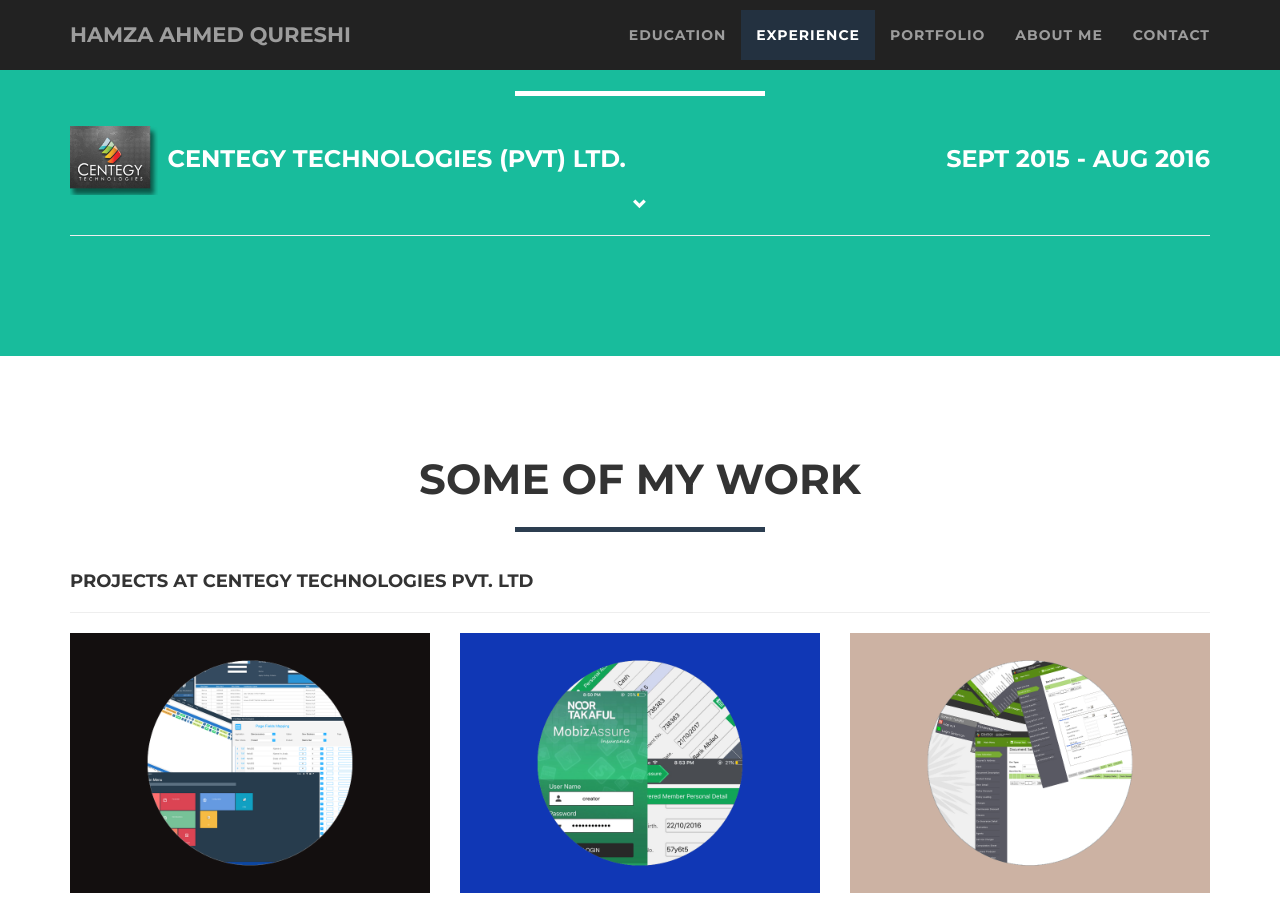
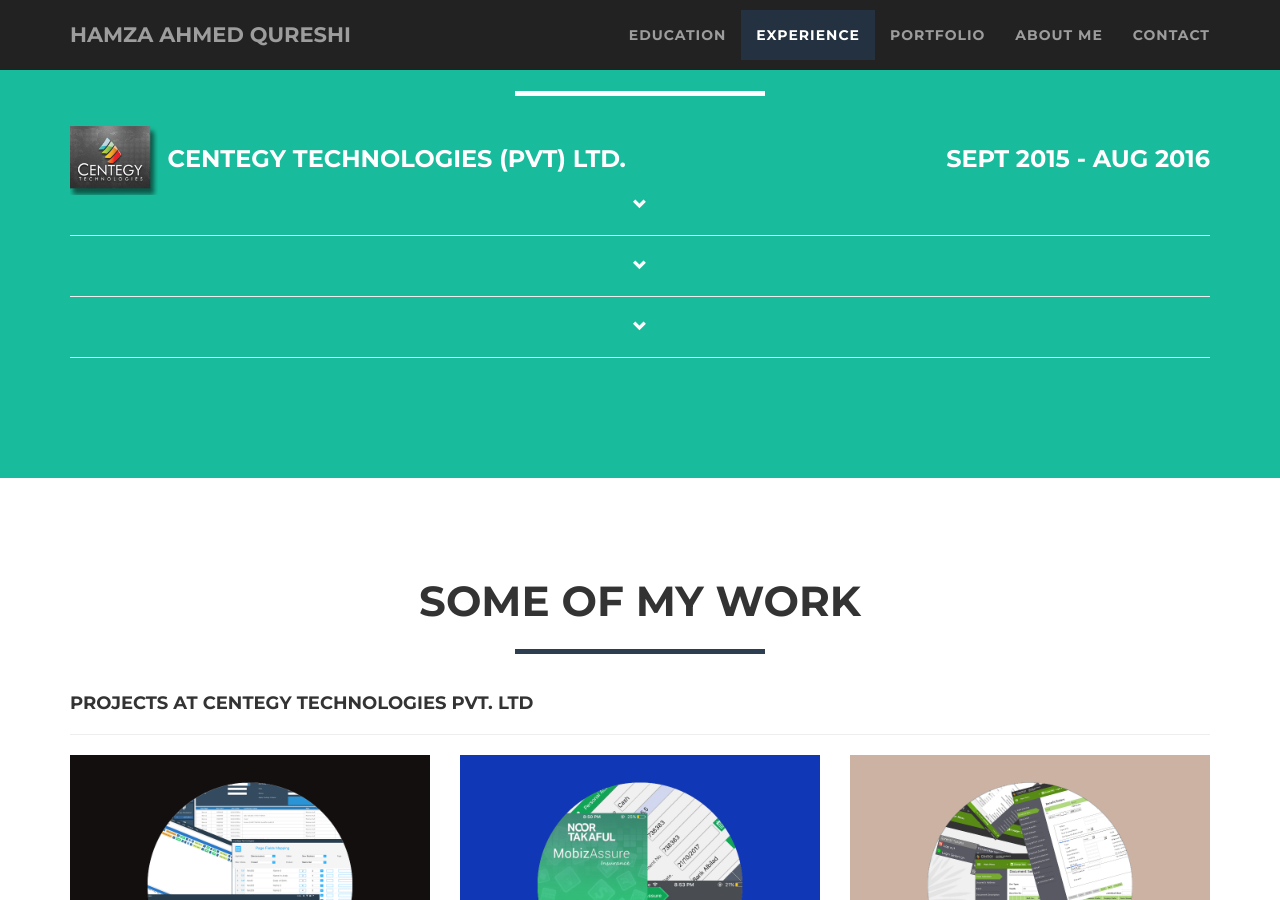
Before and after one commit to hamza1592/hamza1592.github.io, a Jekyll site: the page built from index.html, in a window 1280 px wide and 900 px high, scrolled down 1543 px. Built offline with Jekyll 4.4.1, drawn with Linux system fonts in a browser that asks for light colours.

Commit message:
new experience added

```diff
--- a/_includes/experience.html
+++ b/_includes/experience.html
@@ -19,6 +19,21 @@
 						<div class="col-lg-4 text-right" ><h3>Sept 2015 - Aug 2016</h3></div>
 					</div>
 				</a>
+				<div id="universalDataCollapsed" class="collapse row">
+					<div class="col-lg-12">
+						<div class="col-lg-1"></div>
+						<table class="col-lg-9 custom-simple-table text-left">
+							<tr><td><span class="glyphicon glyphicon-chevron-right"></span></td><td><b>Designation: </b>Android Devloper</td></tr>
+							<tr><td><span class="glyphicon glyphicon-chevron-right"></span></td><td>Developed native android applications which communicated
+							with REST APIs to for transactions</td></tr>
+							<tr><td><span class="glyphicon glyphicon-chevron-right"></span></td><td>My responsibilities include, but are not limited to, developing mock ups and screens, creating REST APIs when needed, building stable applications and providing support after shipping of applications</td></tr>
+							<tr><td><span class="glyphicon glyphicon-chevron-right"></span></td><td><b>Relevant Projects: </b><a href="#" onclick="showModal('#portfolioModal-8','8','personal',post8)" class="portfolio-link" data-toggle="modal">Elaundry</a>, <a href="#" onclick="showModal('#portfolioModal-9','9','personal',post9)" class="portfolio-link" data-toggle="modal">GCE MCQ Helper</a></td></tr>
+							<tr><td><span class="glyphicon glyphicon-chevron-right"></span></td><td><b>Tools used: </b>Intellij idea, Android Studio, SQLite browser, Adobe Photoshop, Sublime Text, JetBrains DataGrip, PL/SQL developer, SQL Server, Git, Apache Tomcat</td></tr>
+						</table>
+					</div>
+				</div>
+				<div class="row text-center"><a style="cursor:pointer !important;"type = "button" data-toggle="collapse" data-target="#universalDataCollapsed" onclick="rotateSpan(this)"><span class="glyphicon glyphicon-chevron-down rotatable"></span></a></div>
+				<hr class="star-secondary">
 				<div id="centegyCollapsed" class="collapse row">
 					<div class="col-lg-12">
 						<div class="col-lg-1"></div>
@@ -27,13 +42,26 @@
 							<tr><td><span class="glyphicon glyphicon-chevron-right"></span></td><td><b>Java</b>, <b>Web</b> and <b>Android</b> developer</td></tr>
 							<tr><td><span class="glyphicon glyphicon-chevron-right"></span></td><td>Wrote generic, readable, re-usable and dynamic code with a focus towards maintainabiliy and expandability</td></tr>
 							<tr><td><span class="glyphicon glyphicon-chevron-right"></span></td><td>My responsibilities included, but were not limited to, both back-end and front-end development of enterprise level applications</td></tr>
-							<tr><td><span class="glyphicon glyphicon-chevron-right"></span></td><td><b>Relevant Projects:</b><a href="#" onClick="showModal('#portfolioModal-1','1','centegy',post1)" class="portfolio-link" data-toggle="modal">ILAS (Individual Life Administration System)</a>, <a href="#" onClick="showModal('#portfolioModal-2','2','centegy',post2)" class="portfolio-link" data-toggle="modal">ILAS Android (Individual Life Administration System)</a>, <a href="#" onClick="showModal('#portfolioModal-3','3','centegy',post3)" class="portfolio-link" data-toggle="modal">GIAS (General Insurance Administration System)</a></td></tr>
+							<tr><td><span class="glyphicon glyphicon-chevron-right"></span></td><td><b>Relevant Projects: </b><a href="#" onClick="showModal('#portfolioModal-1','1','centegy',post1)" class="portfolio-link" data-toggle="modal">ILAS (Individual Life Administration System)</a>, <a href="#" onClick="showModal('#portfolioModal-2','2','centegy',post2)" class="portfolio-link" data-toggle="modal">ILAS Android (Individual Life Administration System)</a>, <a href="#" onClick="showModal('#portfolioModal-3','3','centegy',post3)" class="portfolio-link" data-toggle="modal">GIAS (General Insurance Administration System)</a></td></tr>
 							<tr><td><span class="glyphicon glyphicon-chevron-right"></span></td><td><b>Tools used: </b>Intellij idea, Sublime Text, JetBrains DataGrip, PL/SQL developer, SQL Server, TortoiseCVS, ERwin, Apache Tomcat</td></tr>
 						</table>
 					</div>
 				</div>
 				<div class="row text-center"><a style="cursor:pointer !important;"type = "button" data-toggle="collapse" data-target="#centegyCollapsed" onclick="rotateSpan(this)"><span class="glyphicon glyphicon-chevron-down rotatable"></span></a></div>
 				<hr class="star-secondary">
+				<div id="arbisoftCollapsed" class="collapse row">
+					<div class="col-lg-12">
+						<div class="col-lg-1"></div>
+						<table class="col-lg-9 custom-simple-table text-left">
+							<tr><td><span class="glyphicon glyphicon-chevron-right"></span></td><td><b>Designation: </b>Android Intern</td></tr>
+							<tr><td><span class="glyphicon glyphicon-chevron-right"></span></td><td>Created reusable components and widgets for android UI</td></tr>
+							<tr><td><span class="glyphicon glyphicon-chevron-right"></span></td><td>Created animations for components, such as rotate, flip and more</td></tr>
+							<tr><td><span class="glyphicon glyphicon-chevron-right"></span></td><td><b>Tools used: </b>Eclipse, Sublime Text, Adobe Photoshop, SQLite Browser</td></tr>
+						</table>
+					</div>
+				</div>
+				<div class="row text-center"><a style="cursor:pointer !important;"type = "button" data-toggle="collapse" data-target="#arbisoftCollapsed" onclick="rotateSpan(this)"><span class="glyphicon glyphicon-chevron-down rotatable"></span></a></div>
+				<hr class="star-secondary">
 			</div>
 		</div>
 
```
